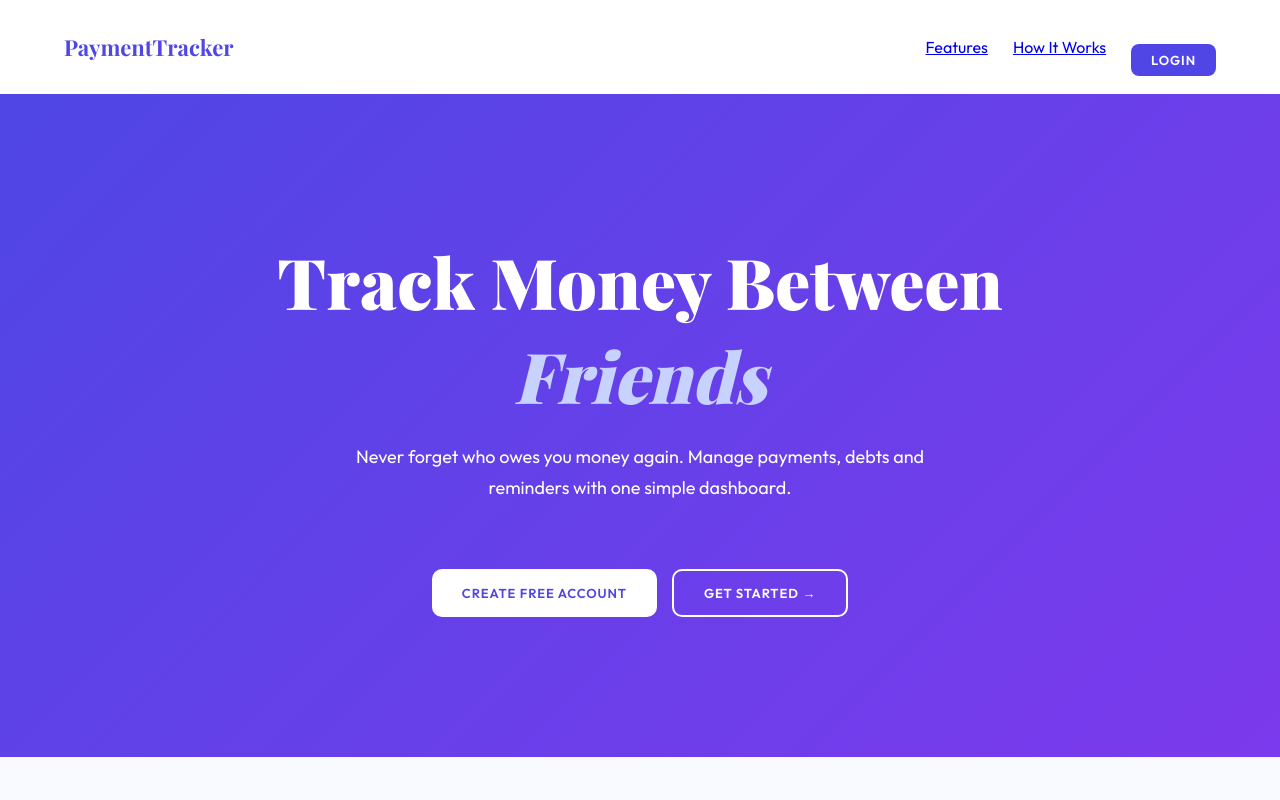
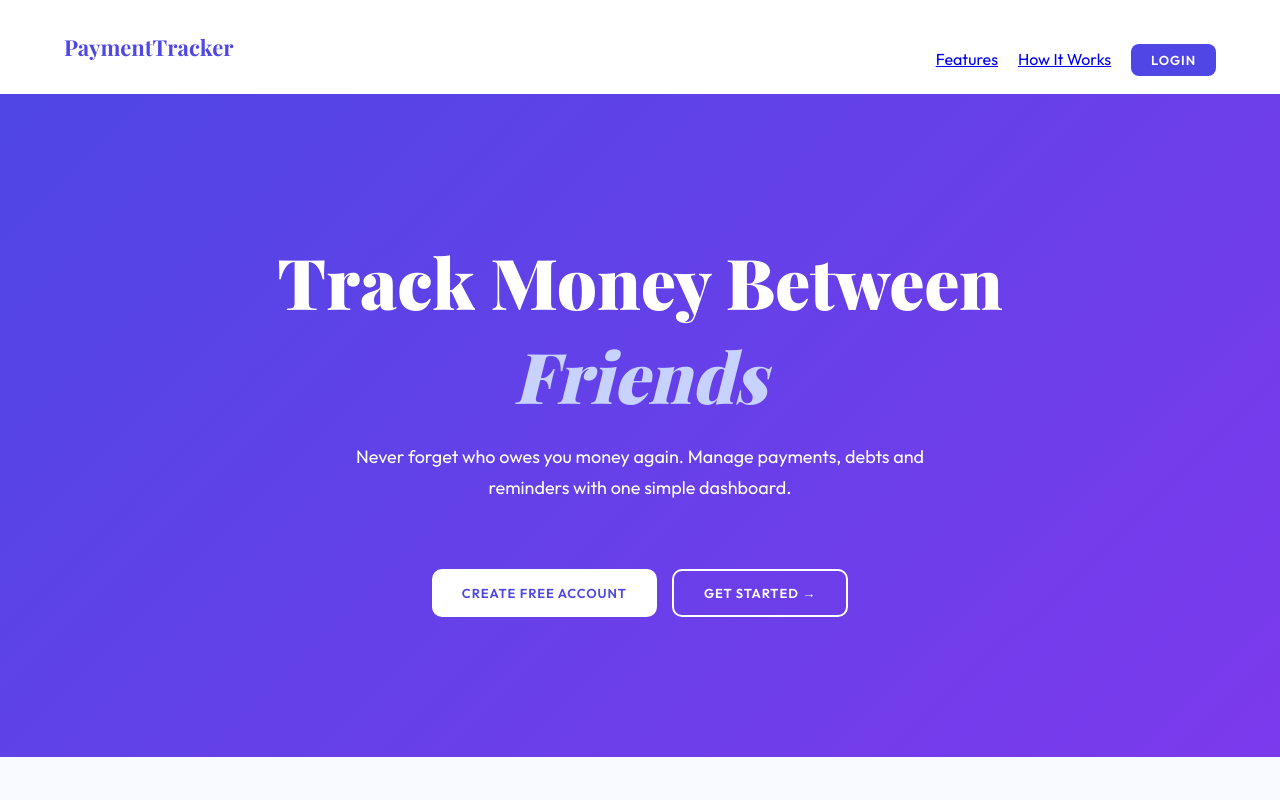
Before and after one commit to JagannathPrusty/payment-tracker, a React app in the folder frontend/: page / in a window 1280 px wide. Shown: the top 800 px of the page. Built offline with nearby package versions, Linux system fonts and the light colour scheme; the HTML template or start-up script is replaced by a standard one.

Commit message:
edit the code

```diff
--- a/frontend/src/pages/Hero.jsx
+++ b/frontend/src/pages/Hero.jsx
@@ -127,12 +127,12 @@ padding:70px 20px !important;
 
 <div
 className={`nav-links ${menuOpen ? "show" : ""}`}
-style={styles.navLinks}
+
 >
 
-<a href="#features">Features</a>
+<a href="#features">Features</a>&nbsp; &nbsp;&nbsp; &nbsp;
 
-<a href="#how">How It Works</a>
+<a href="#how">How It Works</a>&nbsp; &nbsp;&nbsp; &nbsp;
 
 <button
 className="login-btn"
```
